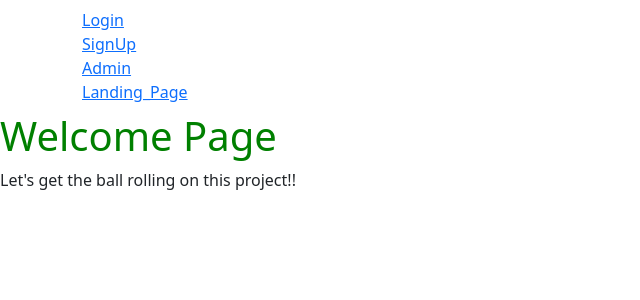
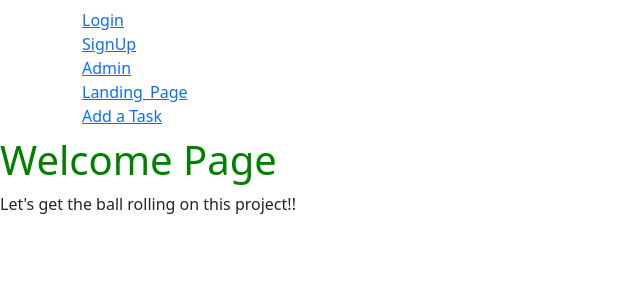
Before and after one commit to neshmasood/family-banking-system, a Django app: page / in a window 1280 px wide. Shown: the top 300 px of the page, without its empty margins (0-640 px from the left). Run offline with Django 4.2, Linux system fonts and the light colour scheme.

Commit message:
complete full CRUD on Tasks

```diff
--- a/main_app/templates/base.html
+++ b/main_app/templates/base.html
@@ -27,6 +27,7 @@
           {% endif %}
           <li><a class="navbar-link" href="/admin">Admin</a> </li>
           <li><a class="navbar-link" href="/">Landing_Page</a></li>
+          <li><a class="navbar-link" href="/tasks/new">Add a Task</a></li>
         </ul>
       </div>
 
--- a/main_app/templates/tasklist.html
+++ b/main_app/templates/tasklist.html
@@ -9,7 +9,7 @@ List of Tasks
 
 <form>
     <div>
-        <!-- searches for the name of the cat -->
+        <!-- searches for the name of the tasks -->
         <input type="text" name="name" placeholder="name"/>
         <input type="submit" value="Search"/>
     </div>
@@ -24,4 +24,6 @@ List of Tasks
     <h3>Due Date: {{task.duedate}} </h3>>
     <h3>Status: {{task.status}} </h3>>
 
+    {% endfor %}
+
 {% endblock %}
--- a/main_app/urls.py
+++ b/main_app/urls.py
@@ -7,5 +7,11 @@ urlpatterns = [
     path('logout/', views.logout_view, name='logout'),
     path('signup/', views.signup_view, name='signup'),
     path('tasks/', views.Task_List.as_view(), name="task_list"),
+    path('tasks/new/', views.Task_Create.as_view(), name="task_create"),
+    path('tasks/<int:pk>/', views.Task_Detail.as_view(), name="task_detail"),
+    path('tasks/<int:pk>/update', views.Task_Update.as_view(), name="task_update"),
+    path('tasks/<int:pk>/delete', views.Task_Delete.as_view(), name="task_delete")
+
+
 
 ]
--- a/main_app/views.py
+++ b/main_app/views.py
@@ -1,7 +1,7 @@
 from django.shortcuts import render
 from django.views.generic.base import TemplateView
 from django.views import View
-from django.views.generic.edit import CreateView
+from django.views.generic import DetailView, CreateView, DeleteView, UpdateView
 from django.http import HttpResponse, HttpResponseRedirect
 from django.contrib.auth.models import User
 from django.contrib.auth import authenticate, login, logout
@@ -34,13 +34,33 @@ class Task_List(TemplateView):
             context['header'] = "Daily Tasks" # this is where we add the key into our context object for the view to use
         return context
 
+
 class Task_Create(CreateView):
     model = Task
-    fields = ['name', 'amount', 'duedate', 'status', 'user']
+    fields = ['name', 'amount', 'duedate', 'status']
     template_name = "task_create.html"
     success_url = "/tasks/"
     def get_success_url(self):
         return reverse('task_detail', kwargs={'pk': self.object.pk})
+
+
+class Task_Detail(DetailView):
+    model = Task
+    template_name="task_detail.html"
+
+class Task_Update(UpdateView):
+    model = Task
+    fields = ['name', 'amount', 'duedate', 'status', 'user']
+    template_name = "task_update.html"
+    # success_url = "/tasks/"
+    def get_success_url(self):
+        return reverse('task_detail', kwargs={'pk': self.object.pk})
+
+class Task_Delete(DeleteView):
+    model = Task
+    template_name = "task_delete_confirmation.html"
+    success_url = "/tasks/"
+
 
 
 
```
Also changed, not shown: main_app/templates/task_delete_confirmation.html (added, +9 -0 lines), main_app/templates/task_detail.html (added, +19 -0 lines).
